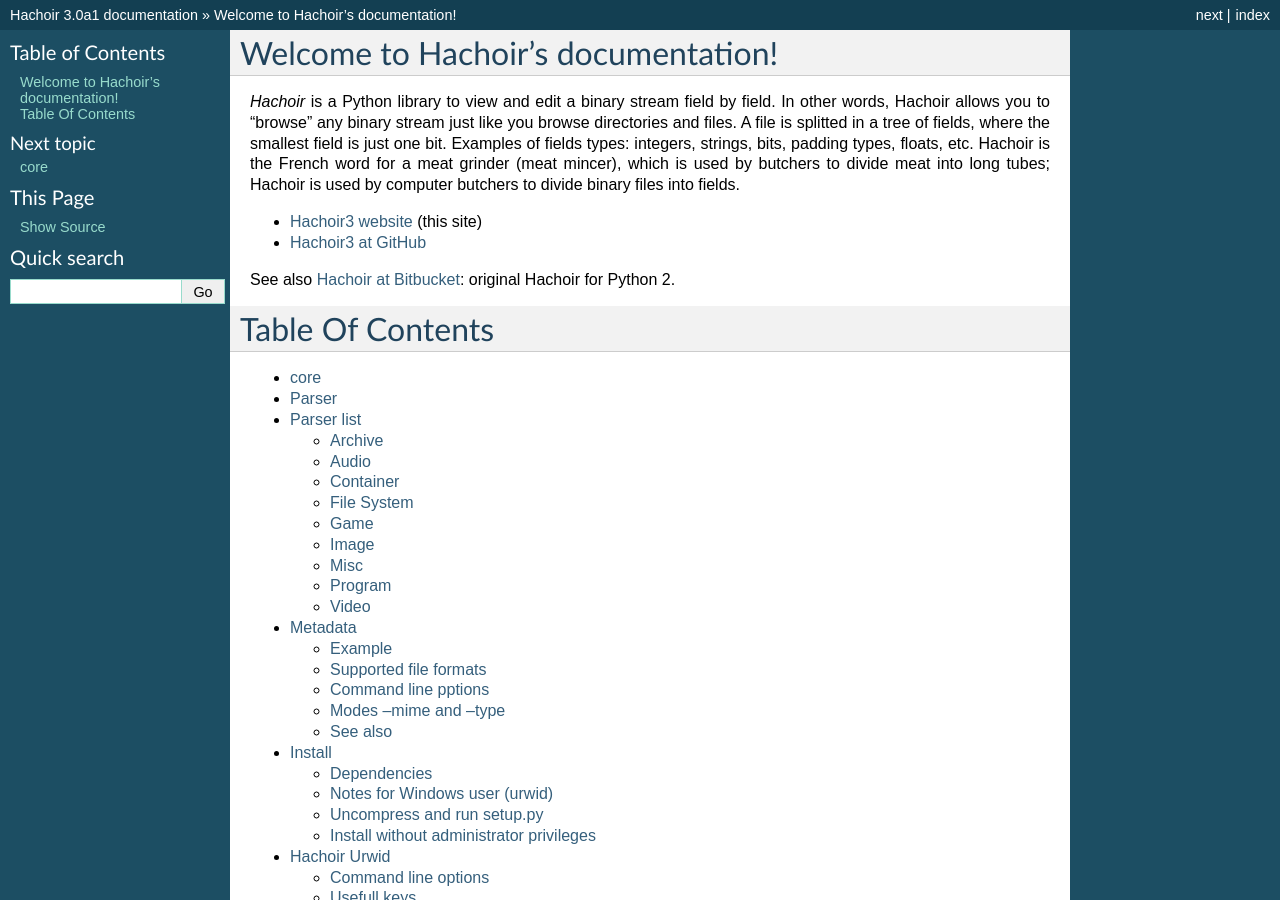
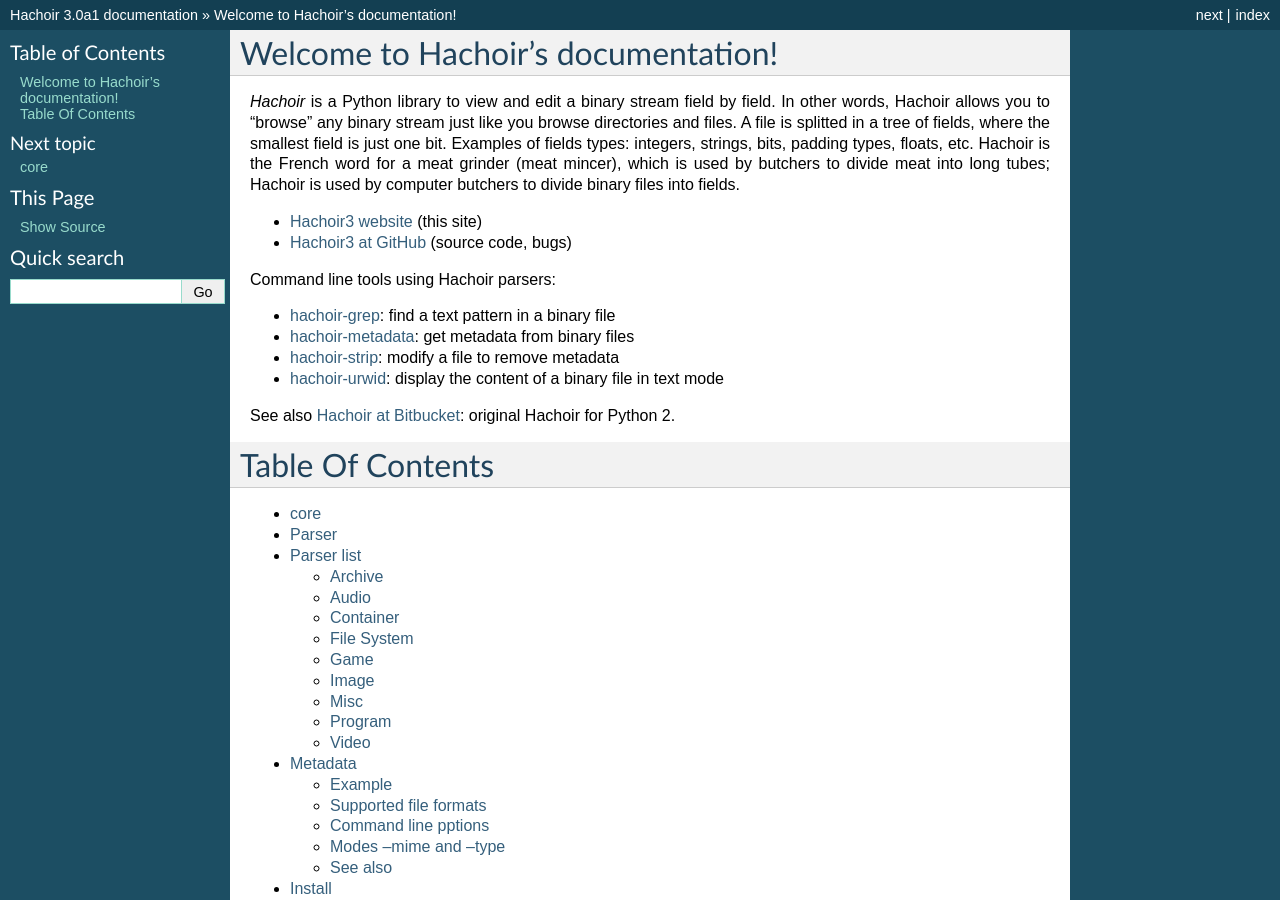
Before and after one commit to vstinner/hachoir, a Sphinx documentation site: the page built from doc/index.rst, in a window 1280 px wide and 900 px high. Built offline with Sphinx 7.4.7, drawn with Linux system fonts in a browser that asks for light colours.

Commit message:
Doc: add the list of cmdline tools
Fix also pep8 in setup.py

```diff
--- a/doc/grep.rst
+++ b/doc/grep.rst
@@ -1,3 +1,5 @@
+.. _grep:
+
 ++++++++++++
 Hachoir Grep
 ++++++++++++
--- a/doc/index.rst
+++ b/doc/index.rst
@@ -10,7 +10,14 @@ meat grinder (meat mincer), which is used by butchers to divide meat into long
 tubes; Hachoir is used by computer butchers to divide binary files into fields.
 
 * `Hachoir3 website <http://hachoir3.readthedocs.io/>`_ (this site)
-* `Hachoir3 at GitHub <https://github.com/haypo/hachoir3>`_
+* `Hachoir3 at GitHub <https://github.com/haypo/hachoir3>`_ (source code, bugs)
+
+Command line tools using Hachoir parsers:
+
+* :ref:`hachoir-grep <grep>`: find a text pattern in a binary file
+* :ref:`hachoir-metadata <metadata>`: get metadata from binary files
+* :ref:`hachoir-strip <strip>`: modify a file to remove metadata
+* :ref:`hachoir-urwid <urwid>`: display the content of a binary file in text mode
 
 See also `Hachoir at Bitbucket <https://bitbucket.org/haypo/hachoir/>`_:
 original Hachoir for Python 2.
--- a/doc/urwid.rst
+++ b/doc/urwid.rst
@@ -1,3 +1,5 @@
+.. _urwid:
+
 +++++++++++++
 Hachoir Urwid
 +++++++++++++
--- a/setup.py
+++ b/setup.py
@@ -32,9 +32,9 @@ from setuptools import find_packages
 SCRIPTS = ["hachoir-grep",
            "hachoir-metadata",
            "hachoir-strip",
-#          FIXME: hachoir-subfile is currently broken
-#          "hachoir-subfile",
            "hachoir-urwid"]
+# FIXME: hachoir-subfile is currently broken
+# "hachoir-subfile",
 
 CLASSIFIERS = [
     'Development Status :: 5 - Production/Stable',
```
Also changed, not shown: README.rst (+8 -1 lines).
